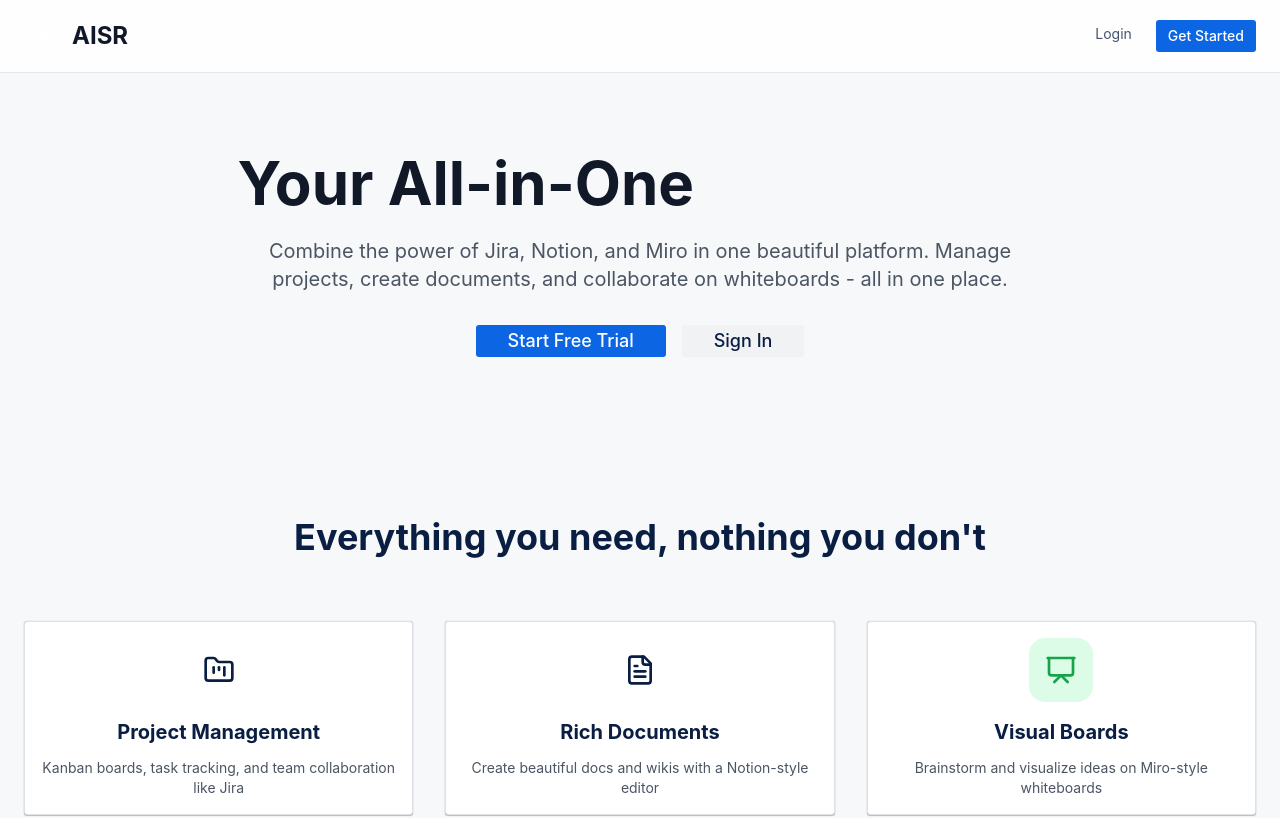
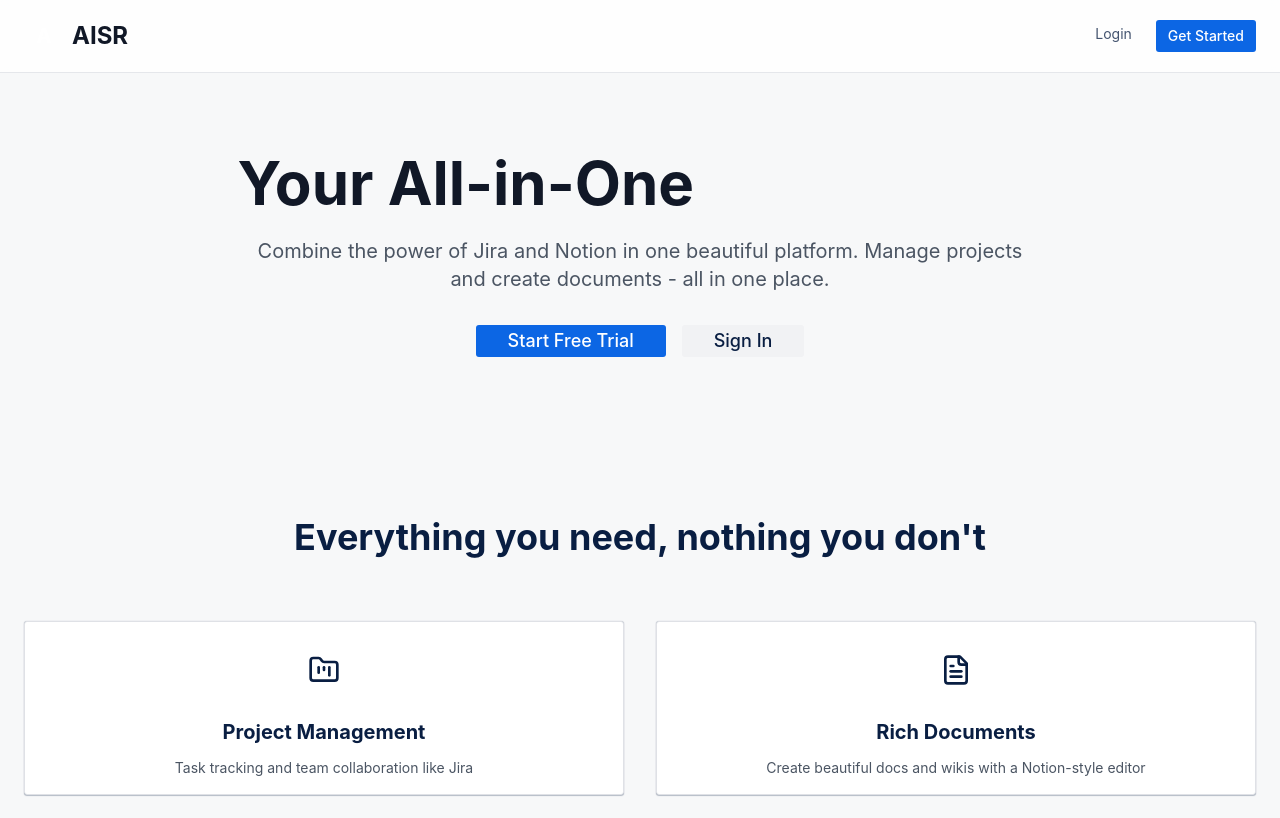
Before and after one commit to andrawesaisr/AISR, a React app in the folder client/: page / in a window 1280 px wide. Shown: the top 818 px of the page. Built offline with nearby package versions, Linux system fonts and the light colour scheme.

Commit message:
refactor(pages): update HomePage with organization and document links
- Updated navigation links to include organizations
- Added documents link
- Removed deprecated boards reference
- Improved landing page structure
- Enhanced feature descriptions

```diff
--- a/client/src/pages/HomePage.tsx
+++ b/client/src/pages/HomePage.tsx
@@ -28,8 +28,8 @@ const HomePage: React.FC = () => {
           <span className="bg-gradient-to-r from-primary-600 to-secondary-600 bg-clip-text text-transparent"> Workspace</span>
         </h1>
                   <p className="text-xl text-gray-600 mb-8 max-w-3xl mx-auto">
-          Combine the power of Jira, Notion, and Miro in one beautiful platform.
-          Manage projects, create documents, and collaborate on whiteboards - all in one place.
+                  Combine the power of Jira and Notion in one beautiful platform.
+                  Manage projects and create documents - all in one place.
                 </p>
                 <div className="flex gap-4 justify-center">
                   <Link to="/register" className="btn-primary text-lg px-8 py-3">
@@ -44,13 +44,13 @@ const HomePage: React.FC = () => {
               {/* Features */}
               <section className="max-w-7xl mx-auto px-6 py-20">
                 <h2 className="text-4xl font-bold text-center mb-16">Everything you need, nothing you don't</h2>
-        <div className="grid md:grid-cols-3 gap-8">
+                <div className="grid md:grid-cols-2 gap-8">
                   <div className="card text-center">
                     <div className="w-16 h-16 bg-primary-100 rounded-2xl flex items-center justify-center mx-auto mb-4">
                       <FolderKanban className="text-primary-600" size={32} />
                     </div>
                     <h3 className="text-xl font-bold mb-3">Project Management</h3>
-            <p className="text-gray-600">Kanban boards, task tracking, and team collaboration like Jira</p>
+                    <p className="text-gray-600">Task tracking and team collaboration like Jira</p>
                   </div>
                   <div className="card text-center">
                     <div className="w-16 h-16 bg-secondary-100 rounded-2xl flex items-center justify-center mx-auto mb-4">
@@ -59,16 +59,8 @@ const HomePage: React.FC = () => {
                     <h3 className="text-xl font-bold mb-3">Rich Documents</h3>
                     <p className="text-gray-600">Create beautiful docs and wikis with a Notion-style editor</p>
                   </div>
-          <div className="card text-center">
-            <div className="w-16 h-16 bg-green-100 rounded-2xl flex items-center justify-center mx-auto mb-4">
-              <Presentation className="text-green-600" size={32} />
-            </div>
-            <h3 className="text-xl font-bold mb-3">Visual Boards</h3>
-            <p className="text-gray-600">Brainstorm and visualize ideas on Miro-style whiteboards</p>
-          </div>
                 </div>
               </section>
-
       {/* Benefits */}
       <section className="bg-white py-20">
         <div className="max-w-7xl mx-auto px-6">
```
Lines whose indentation alone changed are shown as unchanged.
